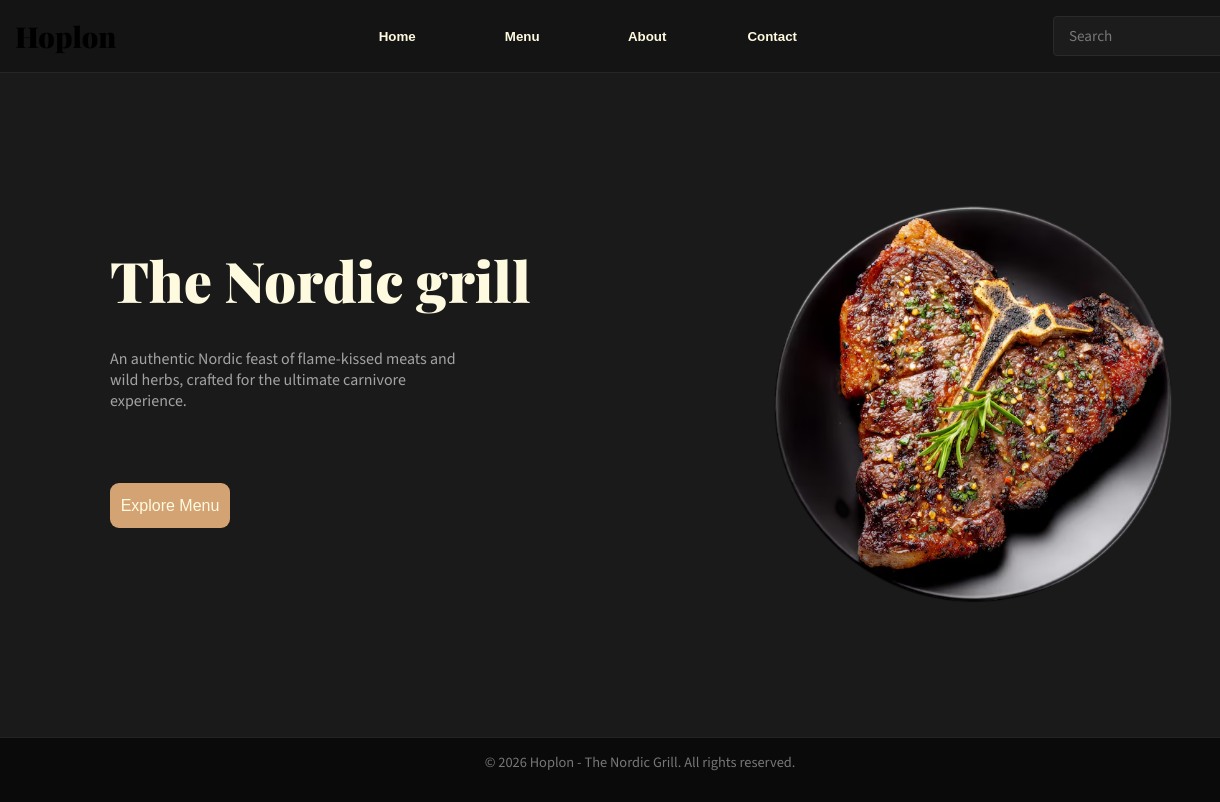
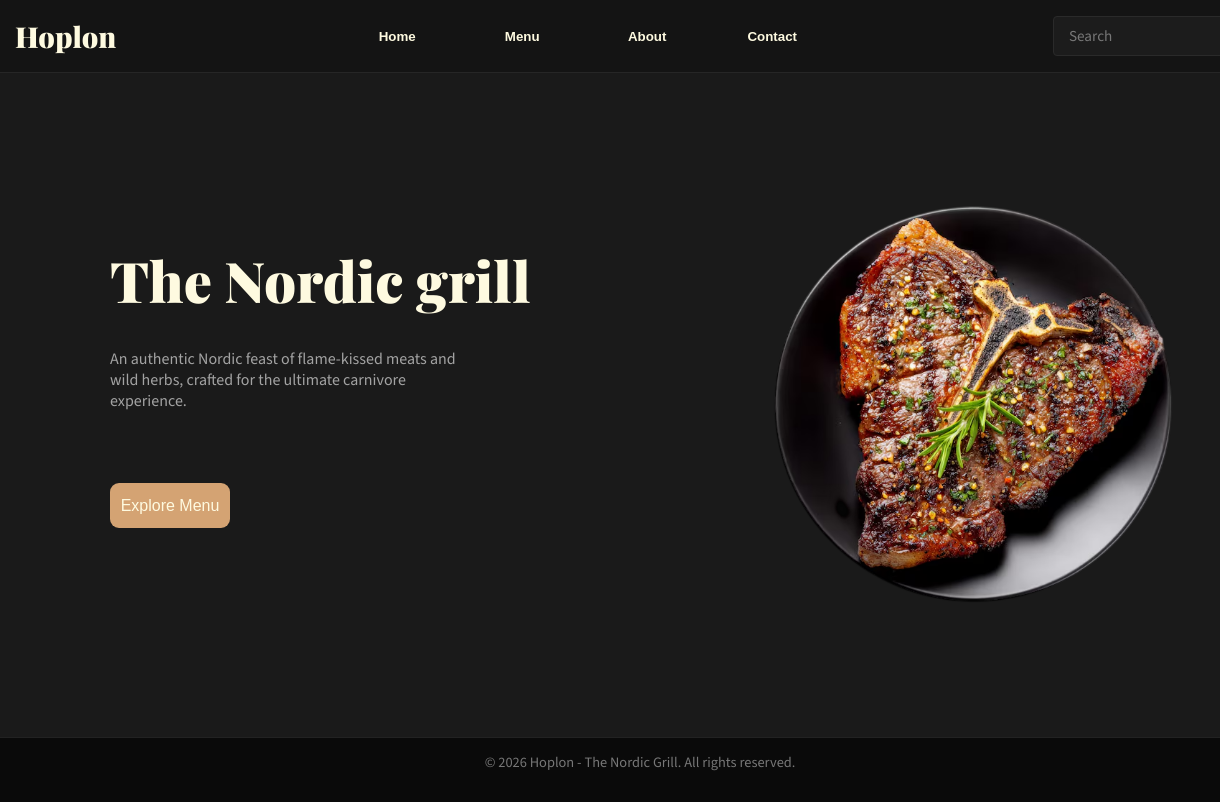
Before and after one commit to LucasAzevedoTheDev/restaurant-page, a website built with webpack: page src/template.html in a window 1280 px wide. Shown: the full height of the page, 0-1220 px from the left. Built offline with nearby package versions, Linux system fonts and the light colour scheme; a web font is replaced by a local one.

Commit message:
fix body color

```diff
--- a/package.json
+++ b/package.json
@@ -24,7 +24,7 @@
     "html-webpack-plugin": "^5.6.7",
     "style-loader": "^4.0.0",
     "webpack": "^5.108.4",
-    "webpack-cli": "^7.2.1",
+    "webpack-cli": "^7.2.2",
     "webpack-dev-server": "^6.0.0"
   }
 }
--- a/src/styles.css
+++ b/src/styles.css
@@ -13,6 +13,7 @@
 body {
   font-family: var(--font-body);
   background-color: #1a1a1a;
+  color: #fefae0;
 }
 
 header {
```
Also changed, not shown: 1 other file.
